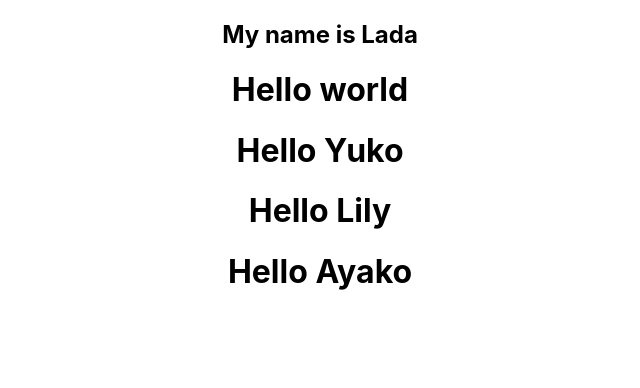
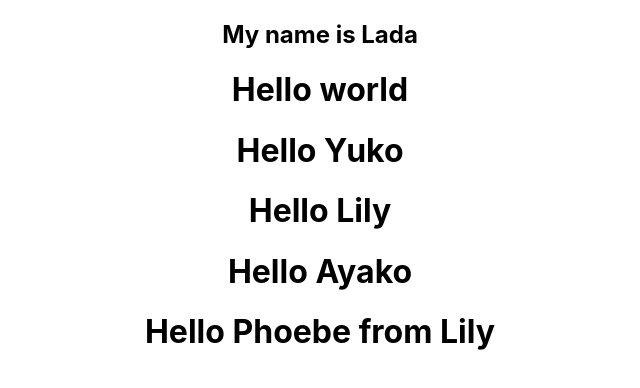
Before and after one commit to phoebehala/github-practice, a React (Create React App) app: page / in a window 1280 px wide. Shown: the top 388 px of the page, without its empty margins (320-960 px from the left). Built offline with nearby package versions, Linux system fonts and the light colour scheme.

Commit message:
added greeting from lily

```diff
--- a/src/App.js
+++ b/src/App.js
@@ -9,6 +9,7 @@ function App() {
       <h1>Hello Yuko</h1>
       <h1>Hello Lily</h1>
       <h1>Hello Ayako</h1>
+      <h1>Hello Phoebe from Lily</h1>
     </div>
   );
 }
```
